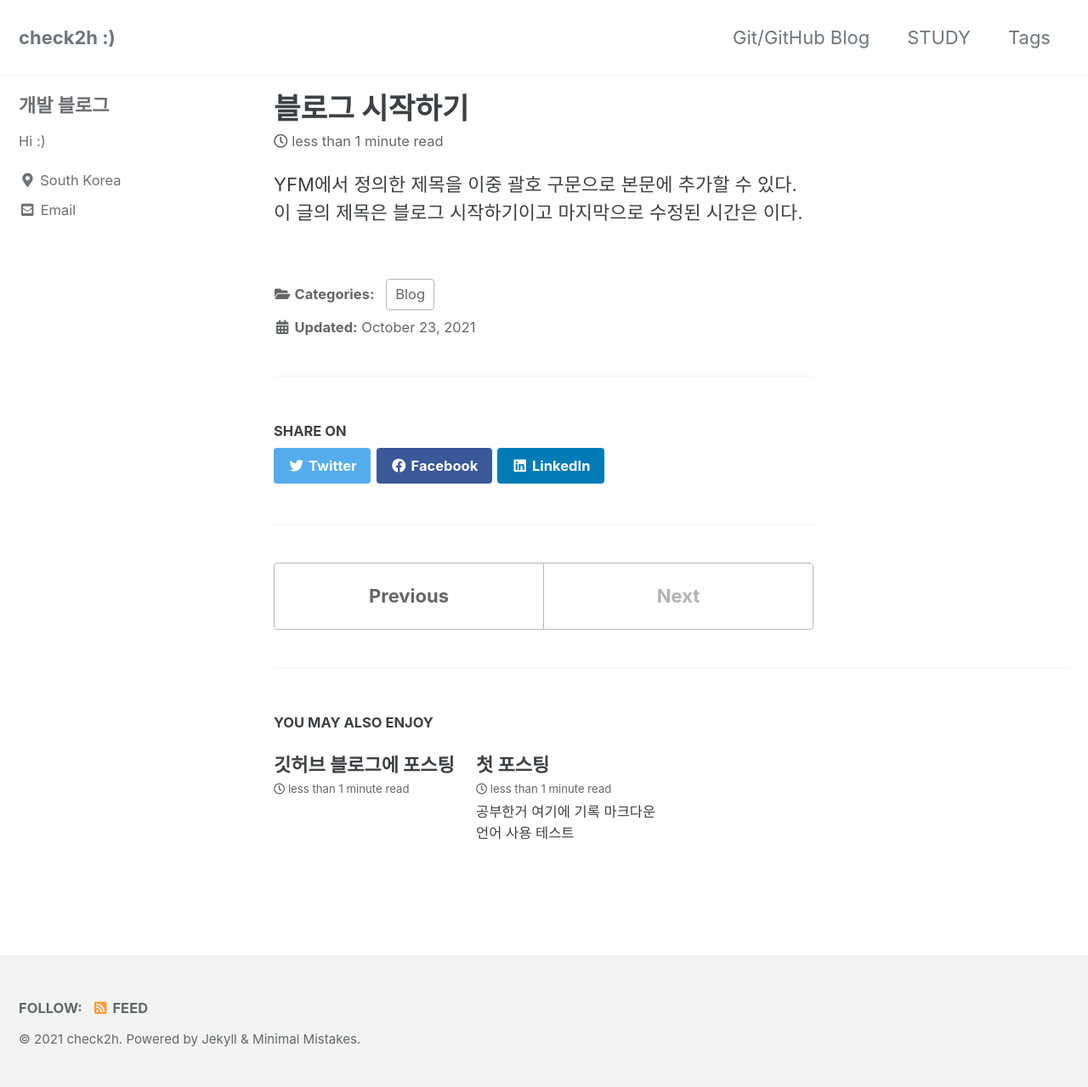
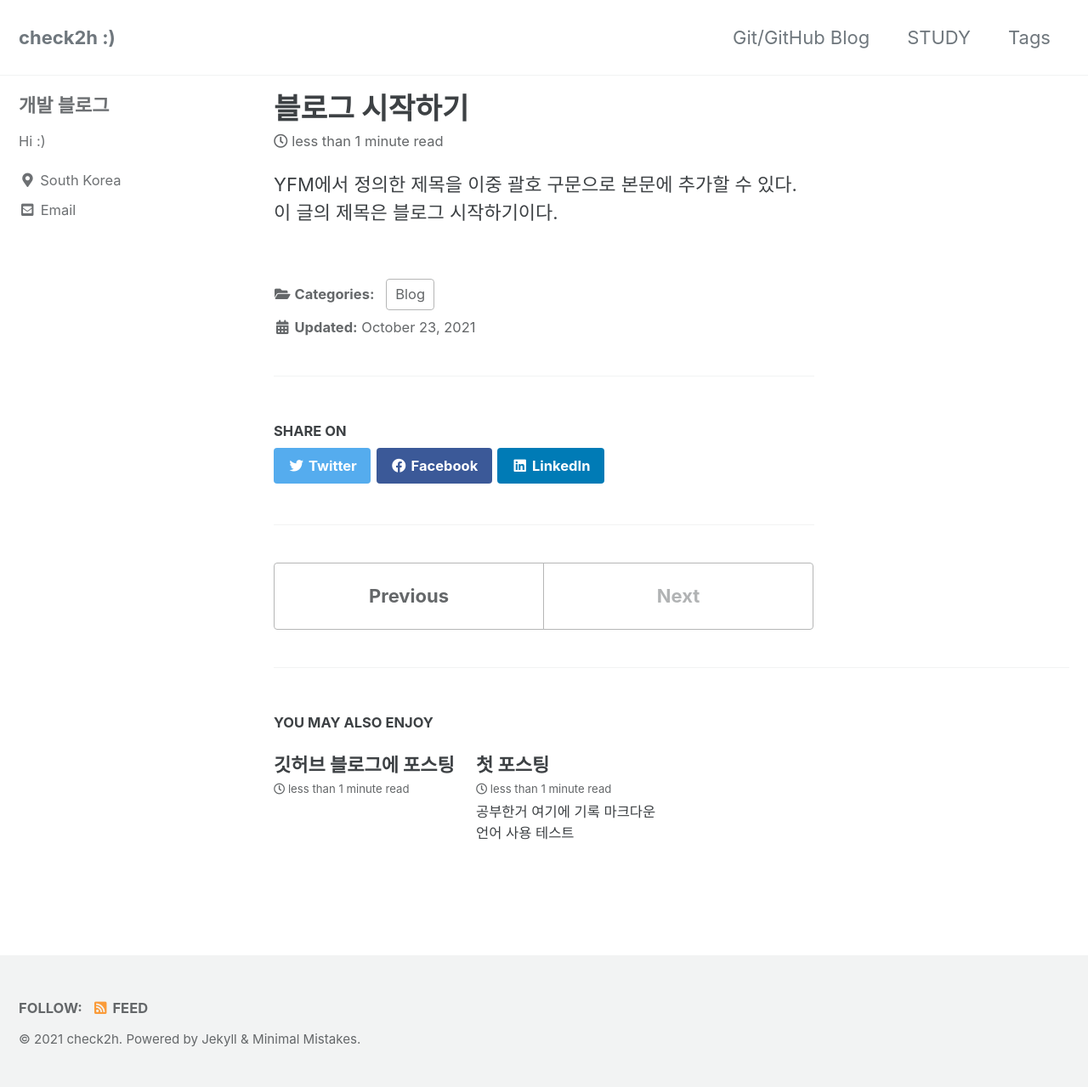
Before and after one commit to ghchae/ghchae.github.io, a Jekyll site: the page built from _posts/2021-10-23-start-blog.md, in a window 1280 px wide. Shown: the whole page at 85% size. Built offline with Jekyll 4.4.1, drawn with Linux system fonts in a browser that asks for light colours; cached includes are drawn as plain includes.

Commit message:
포스팅 파일 수정

```diff
--- a/_posts/2021-10-23-start-blog.md
+++ b/_posts/2021-10-23-start-blog.md
@@ -6,9 +6,8 @@
  - Blog
  tags:
 - Blog
- last_modified_at: 2021-10-23
+
 ---
 
 YFM에서 정의한 제목을 이중 괄호 구문으로 본문에 추가할 수 있다.
-이 글의 제목은 {{ page.title }}이고
-마지막으로 수정된 시간은 {{ page.last_modified_at }}이다.
+이 글의 제목은 {{ page.title }}이다.
```
